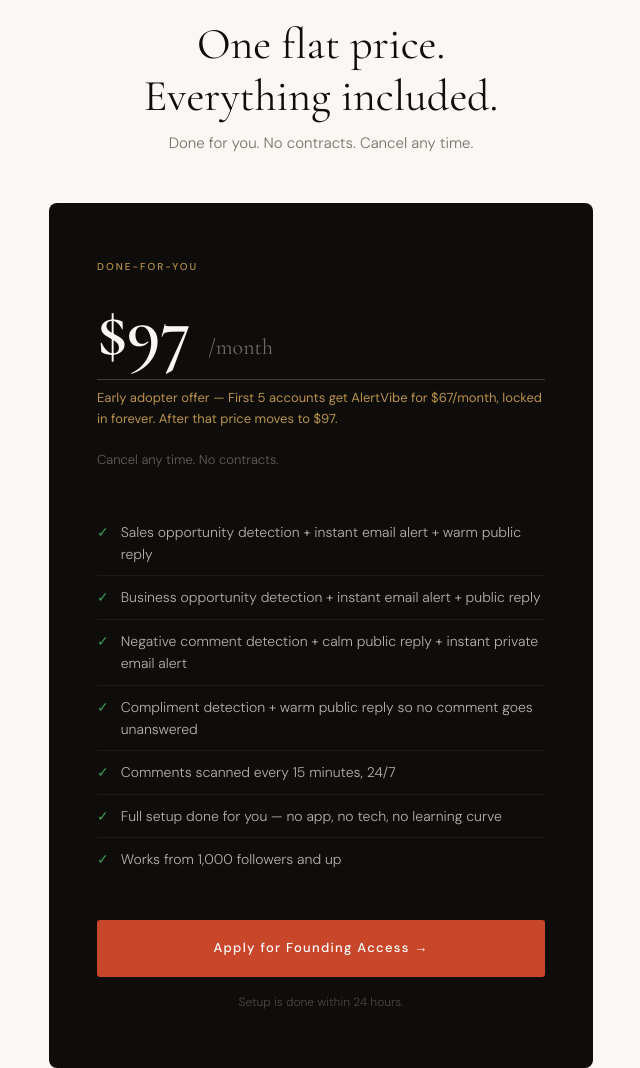
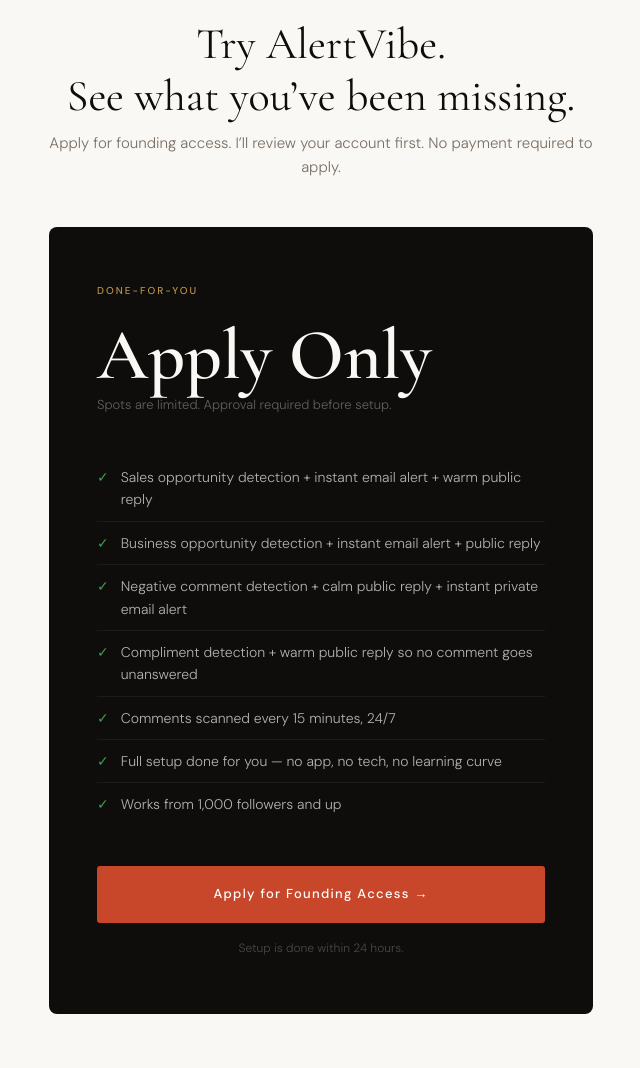
Before and after one commit to Sanafaham/reelguard, a plain HTML site: page pitch-page/index.html in a window 1280 px wide. Shown: the part 5420-6488 px from the top of the page, without its empty margins (319-959 px from the left). Drawn offline with nearby package versions, Linux system fonts and the light colour scheme.

Commit message:
Update pricing section and application details

```diff
--- a/pitch-page/index.html
+++ b/pitch-page/index.html
@@ -1022,13 +1022,13 @@
 
 <section class="pricing" id="pricing">
  <div class="section-tag">Founding Access</div>
-  <h2 class="pricing-headline">One flat price.<br>Everything included.</h2>
-  <p class="pricing-sub">Done for you. No contracts. Cancel any time.</p>
+  <h2 class="pricing-headline">Try AlertVibe.<br>See what you’ve been missing.</h2>
+  <p class="pricing-sub">Apply for founding access. I’ll review your account first. No payment required to apply.</p>
   <div class="pricing-card">
     <div class="pricing-tag">Done-for-you</div>
-    <div class="pricing-amount">$97 <span>/month</span></div>
-    <div class="pricing-early-adopter">Early adopter offer — First 5 accounts get AlertVibe for $67/month, locked in forever. After that price moves to $97.</div>
-    <div class="pricing-note">Cancel any time. No contracts.</div>
+   <div class="pricing-amount">Apply Only</div>
+
+    <div class="pricing-note">Spots are limited. Approval required before setup.</div>
     <ul class="pricing-list">
       <li>Sales opportunity detection + instant email alert + warm public reply</li>
       <li>Business opportunity detection + instant email alert + public reply</li>
@@ -1038,17 +1038,12 @@
       <li>Full setup done for you — no app, no tech, no learning curve</li>
       <li>Works from 1,000 followers and up</li>
     </ul>
-<a href="mailto:hello@alertvibe.net?subject=AlertVibe%20Application&body=Hi,%20I%20want%20to%20apply%20for%20AlertVibe.%0A%0AInstagram%20handle:%0ABusiness%20type:%0ABest%20email:" class="pricing-cta">Apply for Founding Access →</a>
+<a href="mailto:hello@alertvibe.net?subject=AlertVibe%20Application&body=Hi,%20I%20want%20to%20apply%20for%20AlertVibe.%0A%0AInstagram%20handle:%0ABusiness%20type:%0ABest%20email:%0AMonthly%20comments%20estimate:" class="pricing-cta">Apply for Founding Access →</a>
 <div class="pricing-setup">Setup is done within 24 hours.</div>
   </div>
 </section>
-<section style="padding: 48px 48px 0; max-width: 640px; margin: 0 auto; text-align: center;">
-  <div style="border: 1px solid #e0d9cf; border-radius: 8px; padding: 40px; background: #faf8f4;">
-    <div style="font-size: 10px; font-weight: 500; letter-spacing: 0.22em; text-transform: uppercase; color: #b8924a; margin-bottom: 16px;">The Show Up Guarantee</div>
-    <p style="font-family: 'Cormorant Garamond', serif; font-size: 22px; font-weight: 400; color: #0f0d0b; line-height: 1.4; margin-bottom: 16px;">Keep posting for 30 days. If AlertVibe doesn't catch at least one real buying-intent comment on your account, I keep working for free until it does.</p>
-    <p style="font-size: 13px; font-weight: 300; color: #7a6f65; line-height: 1.7;">The only requirement is that you keep showing up on Instagram like you already do. You post. AlertVibe handles the rest.</p>
-  </div>
-</section>
+
+
 <section class="closing">
   <h2 class="closing-headline">Right now, a comment is sitting on your post. Are you going to see it?</h2>
   <p class="closing-sub">AlertVibe makes sure the answer is always yes.</p>
```
